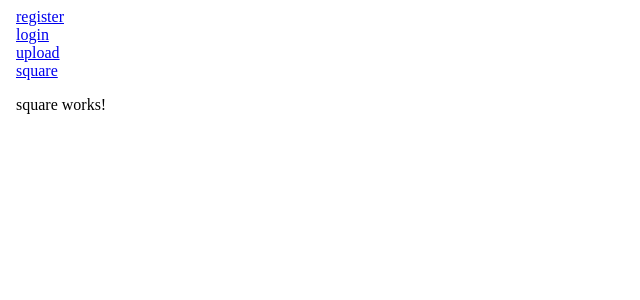
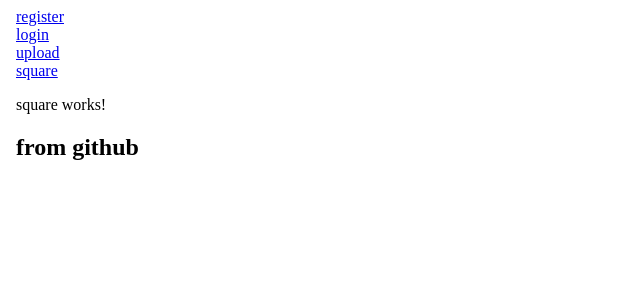
Before and after one commit to Sankamethra/project, an Angular app: page /square in a window 1280 px wide. Shown: the top 300 px of the page, without its empty margins (0-640 px from the left). Built offline with nearby package versions, Linux system fonts and the light colour scheme.

Commit message:
second commit

```diff
--- a/src/app/square/square.component.html
+++ b/src/app/square/square.component.html
@@ -1 +1,2 @@
 <p>square works!</p>
+<h2>from github</h2>
```
